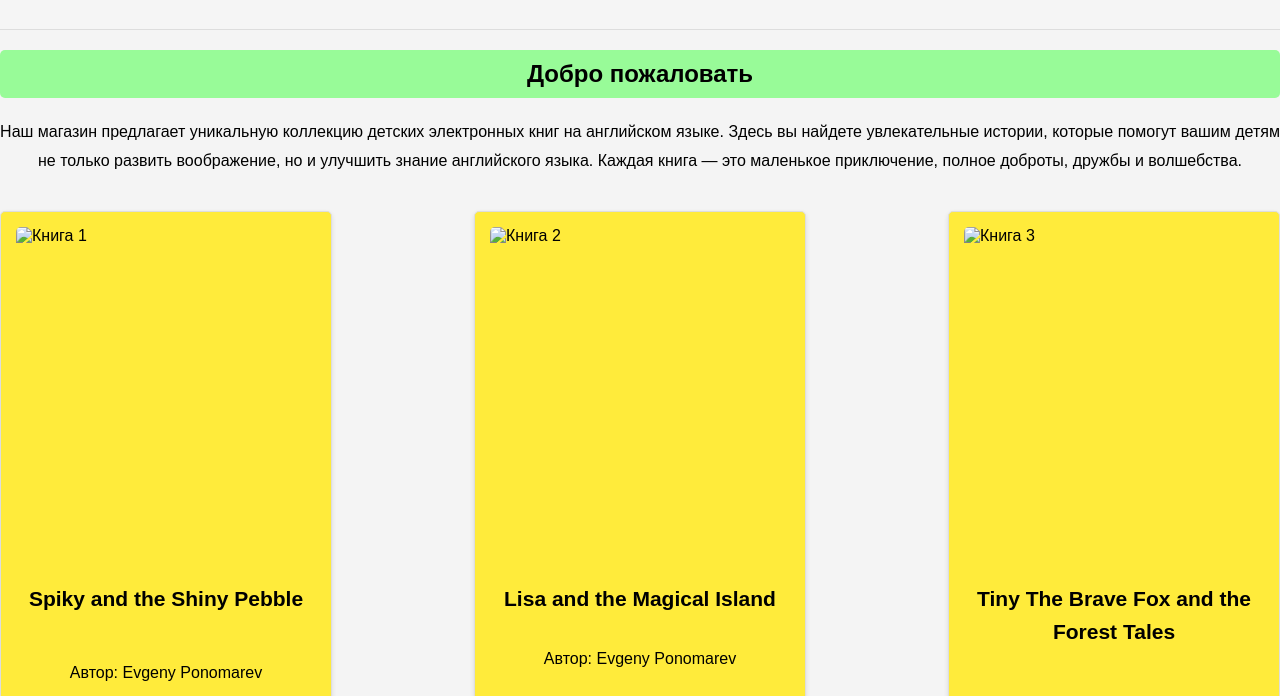
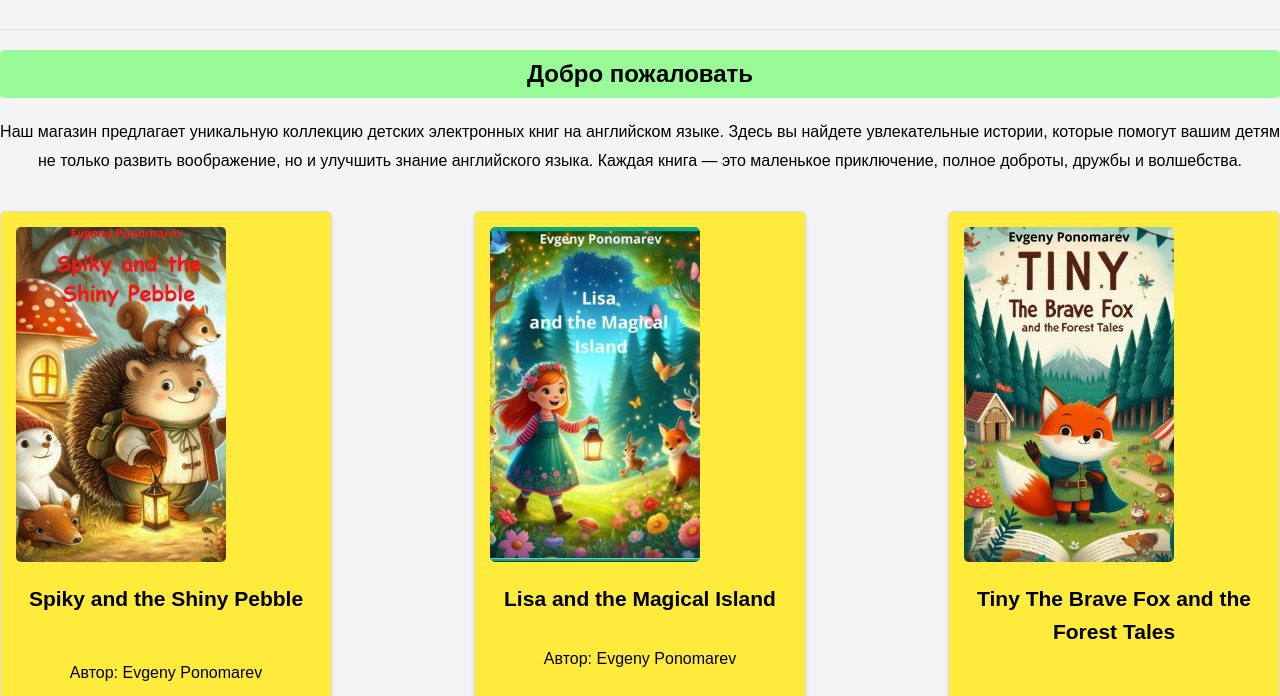
Before and after one commit to evgenij0101/my_website, a plain HTML site: page index.html in a window 1280 px wide. Shown: the part 88-784 px from the top of the page. Drawn offline with Linux system fonts and the light colour scheme; files that its build step writes are made by us from their sources; files whose address does not match are found by name.

Commit message:
Update index.html
obnovil html

```diff
--- a/index.html
+++ b/index.html
@@ -27,7 +27,7 @@
             </p>
             <div class="book-list">
                 <article class="book-item">
-                    <img src="assets/images/book1.jpg" alt="Книга 1">
+                    <img src="book1.jpg" alt="Книга 1">
                     <div class="book-details">
                         <h3>Spiky and the Shiny Pebble</h3>
                         <p>Автор: Evgeny Ponomarev</p>
@@ -42,7 +42,7 @@
                     </div>
                 </article>
                 <article class="book-item">
-                    <img src="assets/images/book2.jpg" alt="Книга 2">
+                    <img src="book2.jpg" alt="Книга 2">
                     <div class="book-details">
                         <h3>Lisa and the Magical Island</h3>
                         <p>Автор: Evgeny Ponomarev</p>
@@ -57,7 +57,7 @@
                     </div>
                 </article>
                 <article class="book-item">
-                    <img src="assets/images/book3.jpg" alt="Книга 3">
+                    <img src="book3.jpg" alt="Книга 3">
                     <div class="book-details">
                         <h3>Tiny The Brave Fox and the Forest Tales</h3>
                         <p>Автор: Evgeny Ponomarev</p>
```
